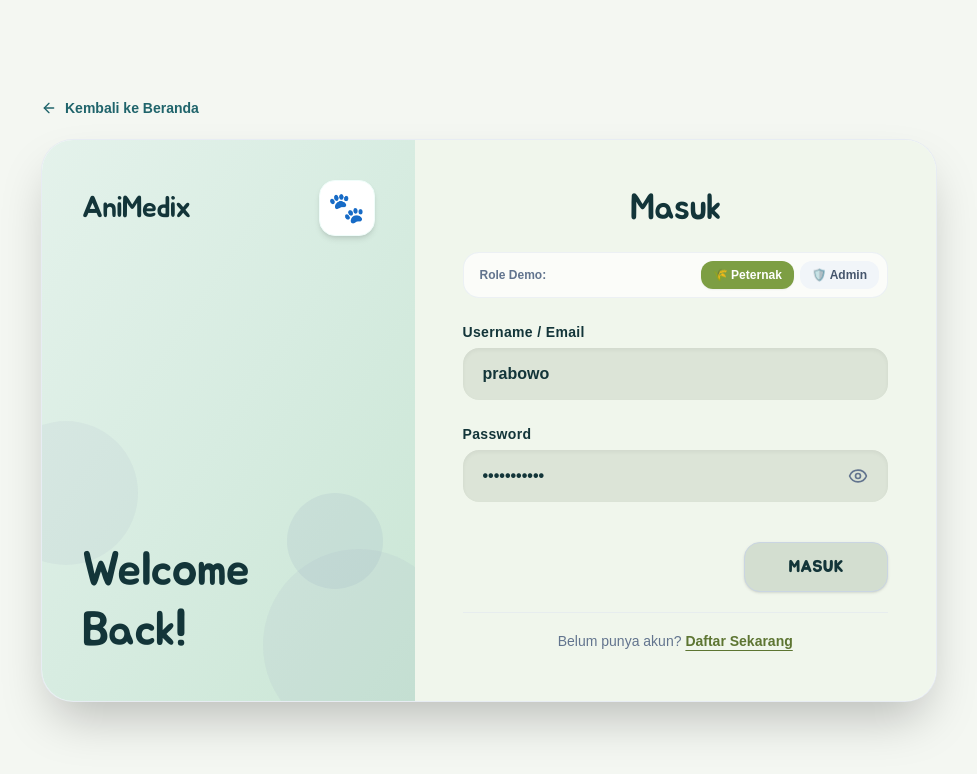
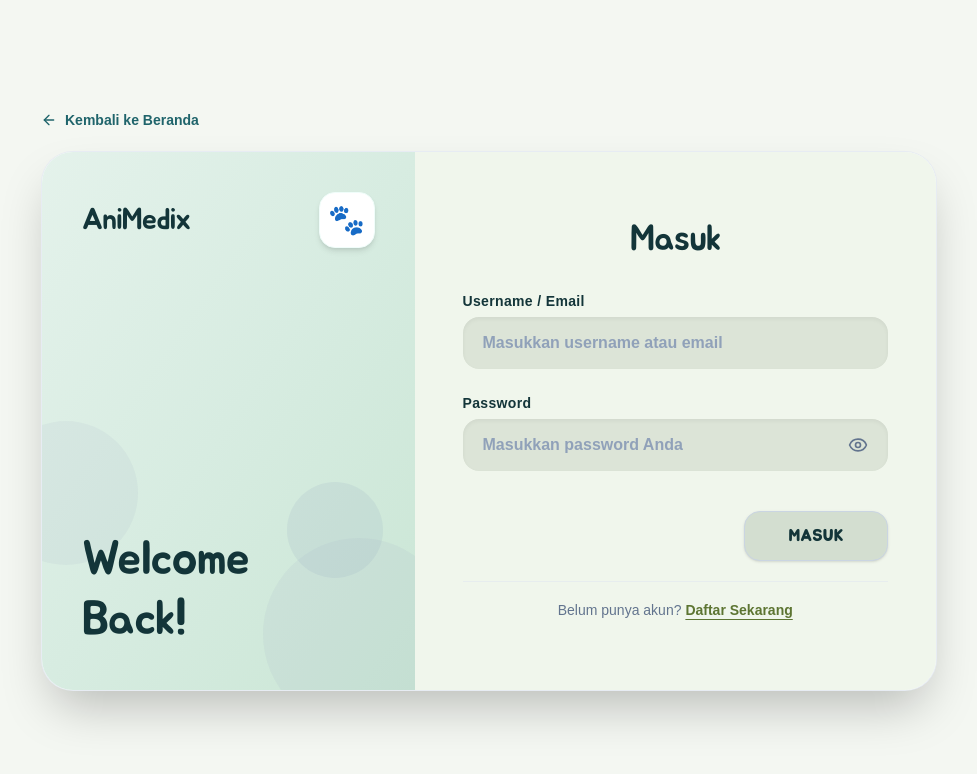
Before and after one commit to Palupifitrianingrum/AniMedix, a Next.js app in the folder frontend/: page /login in a window 1280 px wide. Shown: the top 774 px of the page, without its empty margins (151-1128 px from the left). Built offline with nearby package versions, Linux system fonts and the light colour scheme; a web font is replaced by a local one.

Commit message:
refactor(auth): hapus tombol quick role switcher pada halaman login

```diff
--- a/frontend/src/app/(auth)/login/page.tsx
+++ b/frontend/src/app/(auth)/login/page.tsx
@@ -12,8 +12,8 @@ export default function LoginPage() {
   const router = useRouter();
   const { login, isLoading, error, clearError, isLoggedIn, user } = useAuthStore();
 
-  const [emailOrUsername, setEmailOrUsername] = React.useState("prabowo");
-  const [password, setPassword] = React.useState("password123");
+  const [emailOrUsername, setEmailOrUsername] = React.useState("");
+  const [password, setPassword] = React.useState("");
 
   // Jika sudah login, langsung redirect ke dashboard sesuai role
   React.useEffect(() => {
@@ -77,44 +77,9 @@ export default function LoginPage() {
         {/* Right Side: Form Masuk Panel (7 cols) */}
         <div className="md:col-span-7 bg-[#edf4e8]/80 p-8 sm:p-12 flex flex-col justify-center">
           <div className="w-full max-w-md mx-auto">
-            <h2 className="font-display text-3xl sm:text-4xl text-teal-dark text-center mb-6 tracking-tight">
+            <h2 className="font-display text-3xl sm:text-4xl text-teal-dark text-center mb-8 tracking-tight">
               Masuk
             </h2>
-
-            {/* Quick Demo Switcher */}
-            <div className="mb-6 p-2 rounded-2xl bg-white/70 border border-slate-200/60 flex items-center justify-between gap-2 text-xs">
-              <span className="text-slate-500 font-semibold pl-2">Role Demo:</span>
-              <div className="flex gap-1.5">
-                <button
-                  type="button"
-                  onClick={() => {
-                    setEmailOrUsername("prabowo");
-                    setPassword("password123");
-                  }}
-                  className={`px-3 py-1.5 rounded-xl font-bold transition-all ${
-                    emailOrUsername === "prabowo"
-                      ? "bg-olive-base text-white shadow-xs"
-                      : "bg-slate-100 text-slate-600 hover:bg-slate-200"
-                  }`}
-                >
-                  🌾 Peternak
-                </button>
-                <button
-                  type="button"
-                  onClick={() => {
-                    setEmailOrUsername("admin");
-                    setPassword("admin123");
-                  }}
-                  className={`px-3 py-1.5 rounded-xl font-bold transition-all ${
-                    emailOrUsername === "admin"
-                      ? "bg-teal-dark text-white shadow-xs"
-                      : "bg-slate-100 text-slate-600 hover:bg-slate-200"
-                  }`}
-                >
-                  🛡️ Admin
-                </button>
-              </div>
-            </div>
 
             {/* Error Notification Alert */}
             {error && (
```
